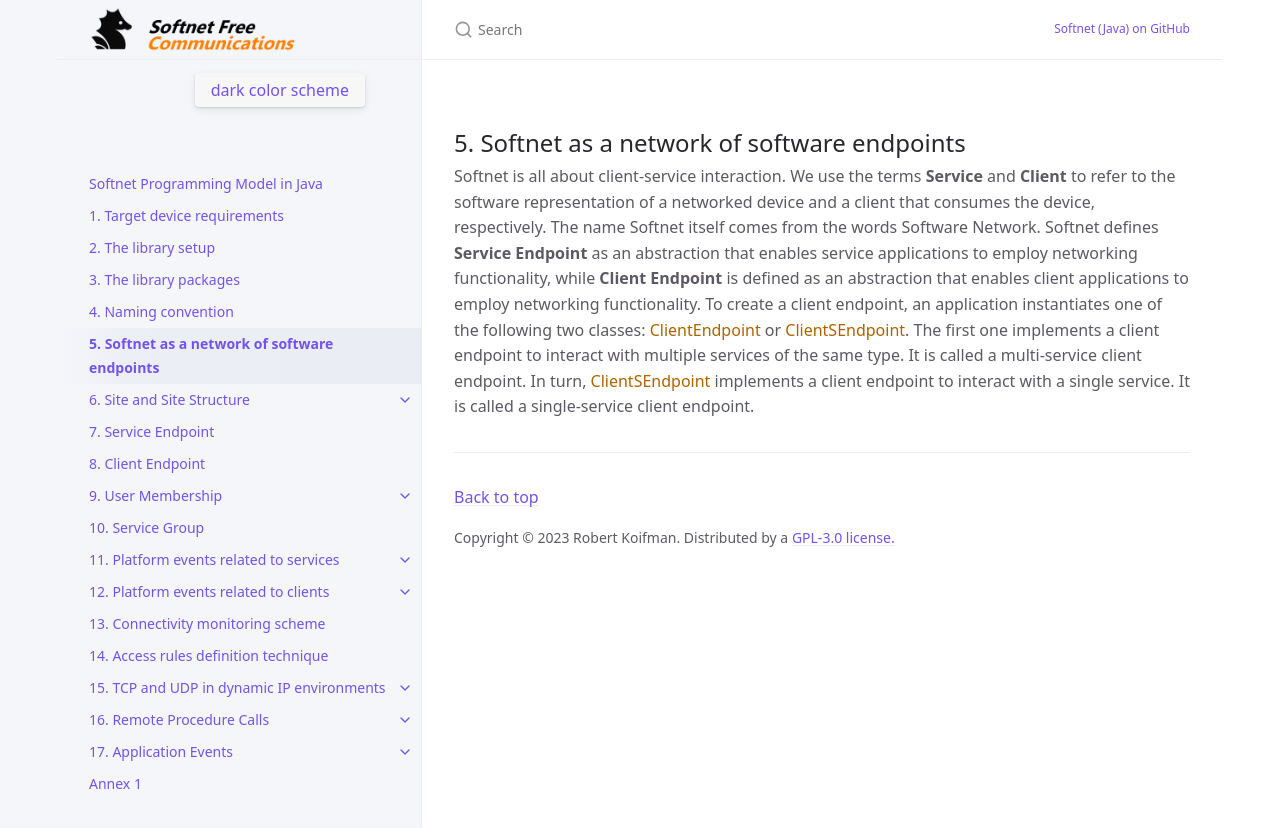
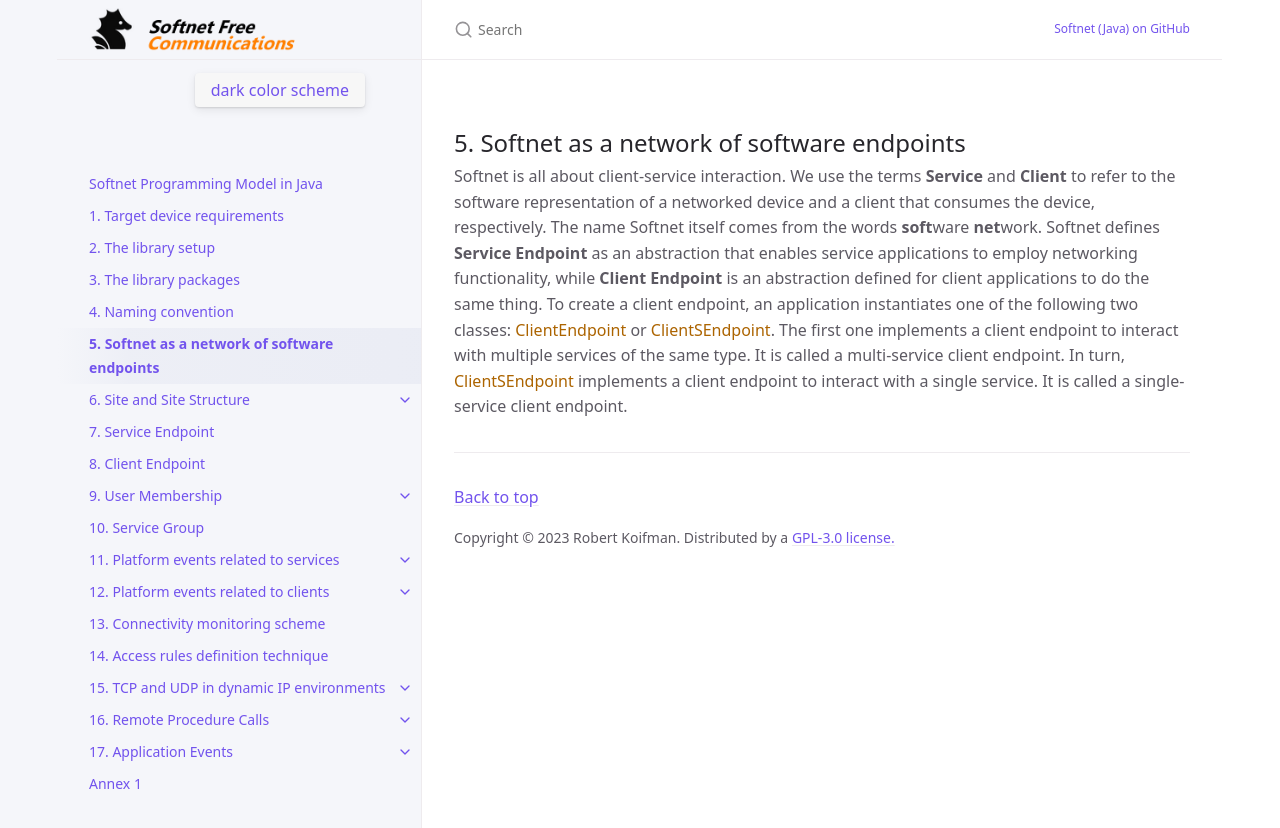
Before and after one commit to Softnet-Free/softnet-java, a Jekyll site: the page built from docs/softnet-software-endpoints.md, in a window 1280 px wide. Shown: the top 828 px of the page. Built offline with Jekyll 4.4.1, drawn with Linux system fonts in a browser that asks for light colours.

Commit message:
text update

```diff
--- a/docs/softnet-software-endpoints.md
+++ b/docs/softnet-software-endpoints.md
@@ -6,4 +6,4 @@ nav_order: 5
 
 ## 5. Softnet as a network of software endpoints
 
-Softnet is all about client-service interaction. We use the terms **Service** and **Client** to refer to the software representation of a networked device and a client that consumes the device, respectively. The name Softnet itself comes from the words Software Network. Softnet defines **Service Endpoint** as an abstraction that enables service applications to employ networking functionality, while **Client Endpoint** is defined as an abstraction that enables client applications to employ networking functionality. To create a client endpoint, an application instantiates one of the following two classes: <span class="datatype">ClientEndpoint</span> or <span class="datatype">ClientSEndpoint</span>. The first one implements a client endpoint to interact with multiple services of the same type. It is called a multi-service client endpoint. In turn, <span class="datatype">ClientSEndpoint</span> implements a client endpoint to interact with a single service. It is called a single-service client endpoint.
+Softnet is all about client-service interaction. We use the terms **Service** and **Client** to refer to the software representation of a networked device and a client that consumes the device, respectively. The name Softnet itself comes from the words **soft**ware **net**work. Softnet defines **Service Endpoint** as an abstraction that enables service applications to employ networking functionality, while **Client Endpoint** is an abstraction defined for client applications to do the same thing. To create a client endpoint, an application instantiates one of the following two classes: <span class="datatype">ClientEndpoint</span> or <span class="datatype">ClientSEndpoint</span>. The first one implements a client endpoint to interact with multiple services of the same type. It is called a multi-service client endpoint. In turn, <span class="datatype">ClientSEndpoint</span> implements a client endpoint to interact with a single service. It is called a single-service client endpoint.
```
